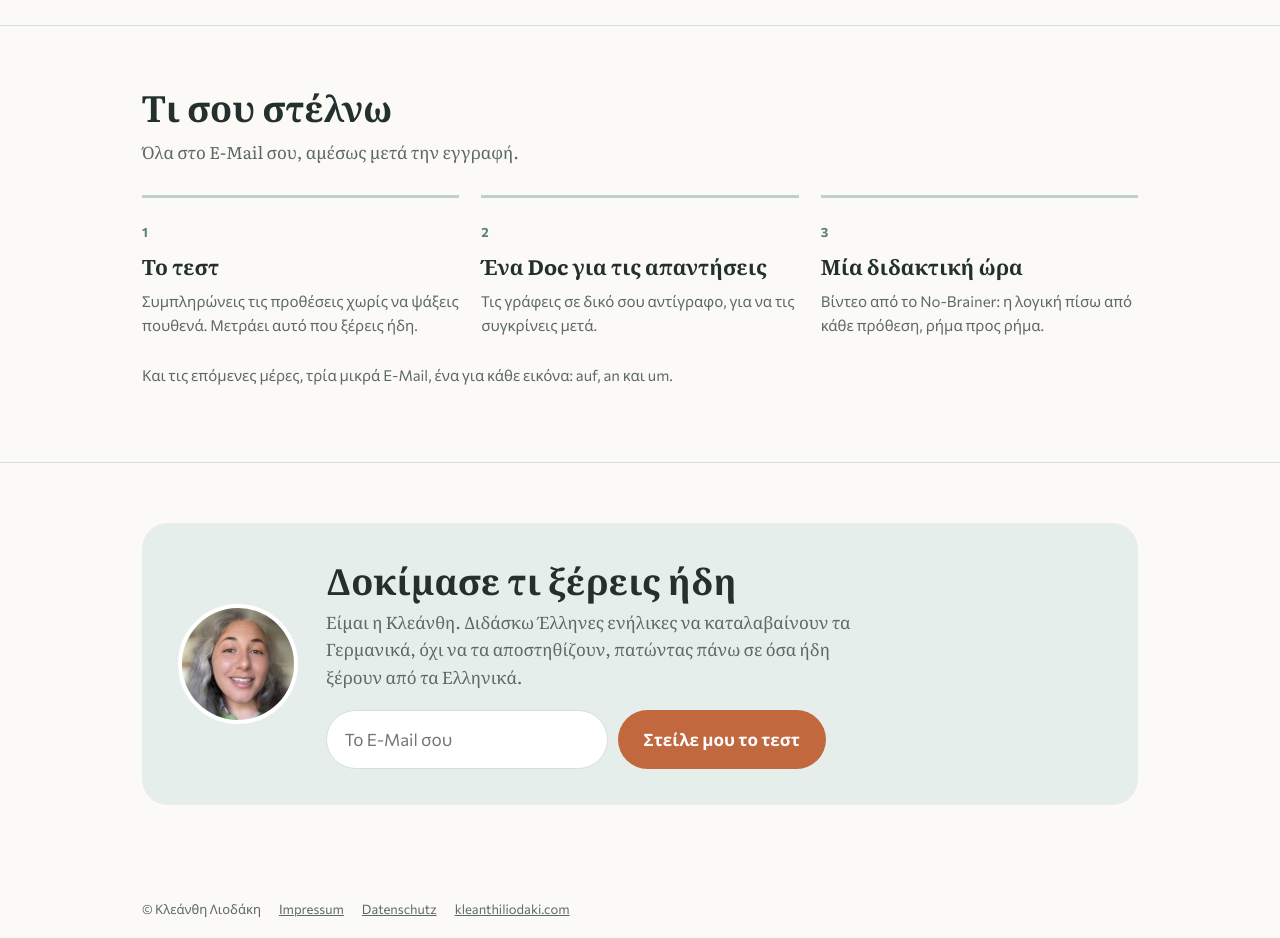
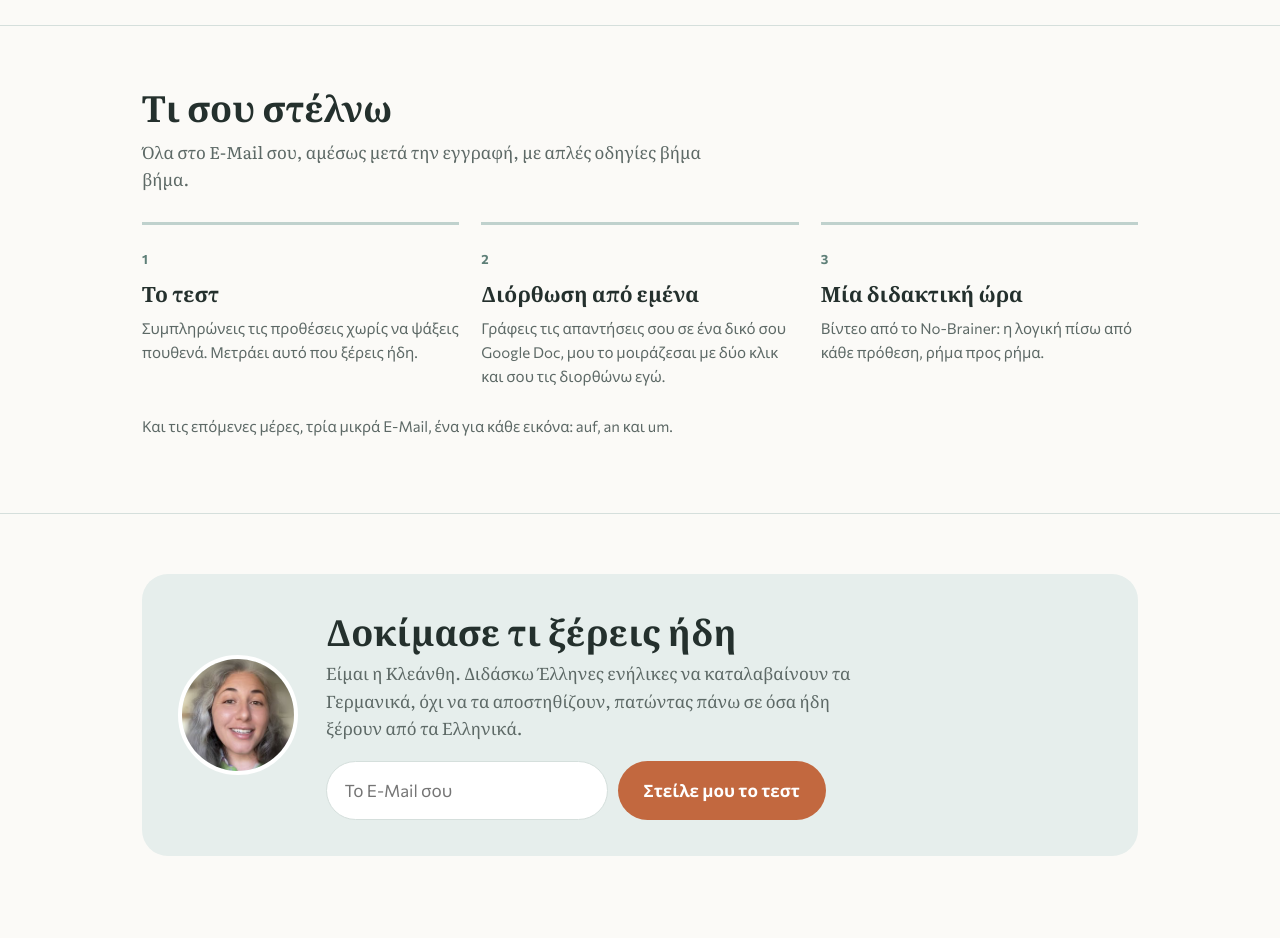
Before and after one commit to kleanthiyorke/kleanthiyorke.github.io, a plain HTML site: page protheseis/index.html in a window 1280 px wide. Shown: the part 1000-1938 px from the top of the page. Drawn offline with Linux system fonts and the light colour scheme.

Commit message:
protheseis: correction via shared Doc

```diff
--- a/protheseis/index.html
+++ b/protheseis/index.html
@@ -130,10 +130,10 @@ footer{padding:34px 0 50px;font-family:var(--ui);font-size:13px;color:var(--mute
 <section>
   <div class="wrap">
     <h2>Τι σου στέλνω</h2>
-    <p class="sub2">Όλα στο E-Mail σου, αμέσως μετά την εγγραφή.</p>
+    <p class="sub2">Όλα στο E-Mail σου, αμέσως μετά την εγγραφή, με απλές οδηγίες βήμα βήμα.</p>
     <div class="steps">
       <div class="st"><h3>Το τεστ</h3><p>Συμπληρώνεις τις προθέσεις χωρίς να ψάξεις πουθενά. Μετράει αυτό που ξέρεις ήδη.</p></div>
-      <div class="st"><h3>Ένα Doc για τις απαντήσεις</h3><p>Τις γράφεις σε δικό σου αντίγραφο, για να τις συγκρίνεις μετά.</p></div>
+      <div class="st"><h3>Διόρθωση από εμένα</h3><p>Γράφεις τις απαντήσεις σου σε ένα δικό σου Google Doc, μου το μοιράζεσαι με δύο κλικ και σου τις διορθώνω εγώ.</p></div>
       <div class="st"><h3>Μία διδακτική ώρα</h3><p>Βίντεο από το No-Brainer: η λογική πίσω από κάθε πρόθεση, ρήμα προς ρήμα.</p></div>
     </div>
     <p class="after">Και τις επόμενες μέρες, τρία μικρά E-Mail, ένα για κάθε εικόνα: auf, an και um.</p>
```
